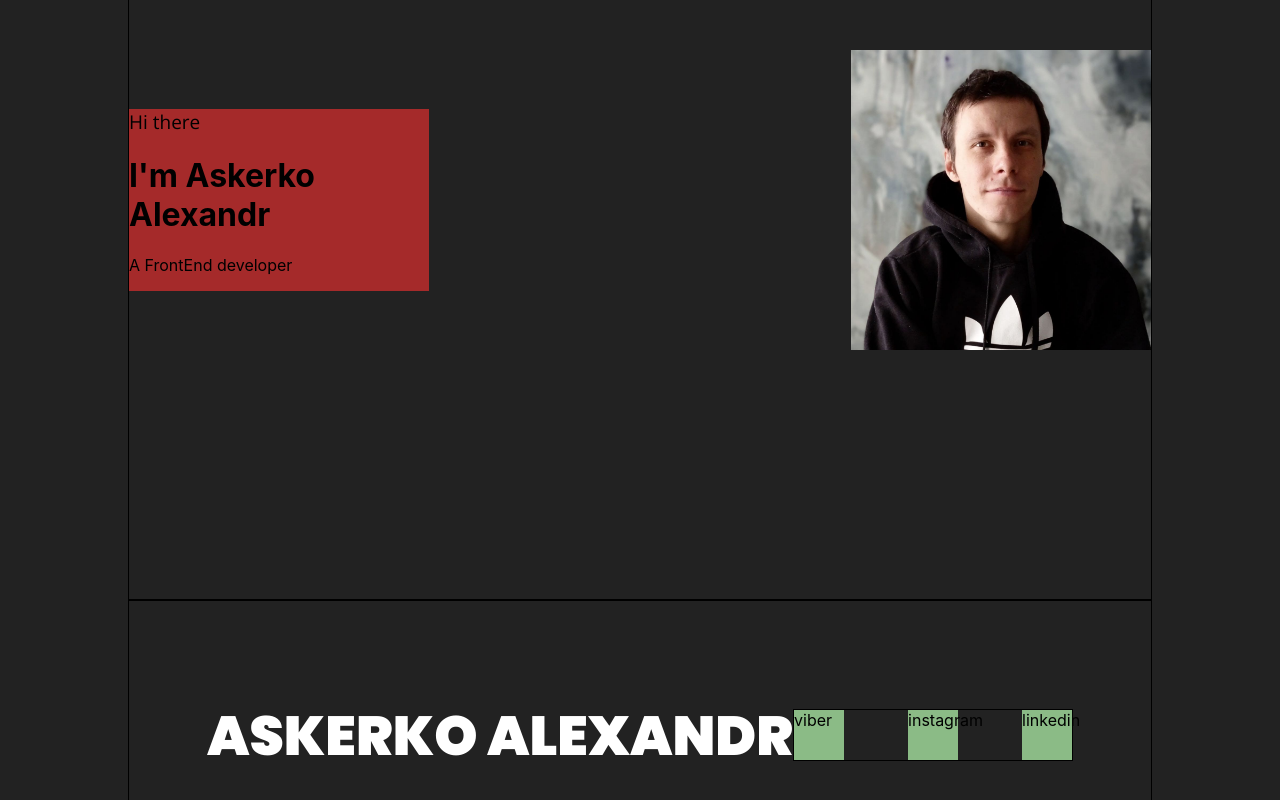
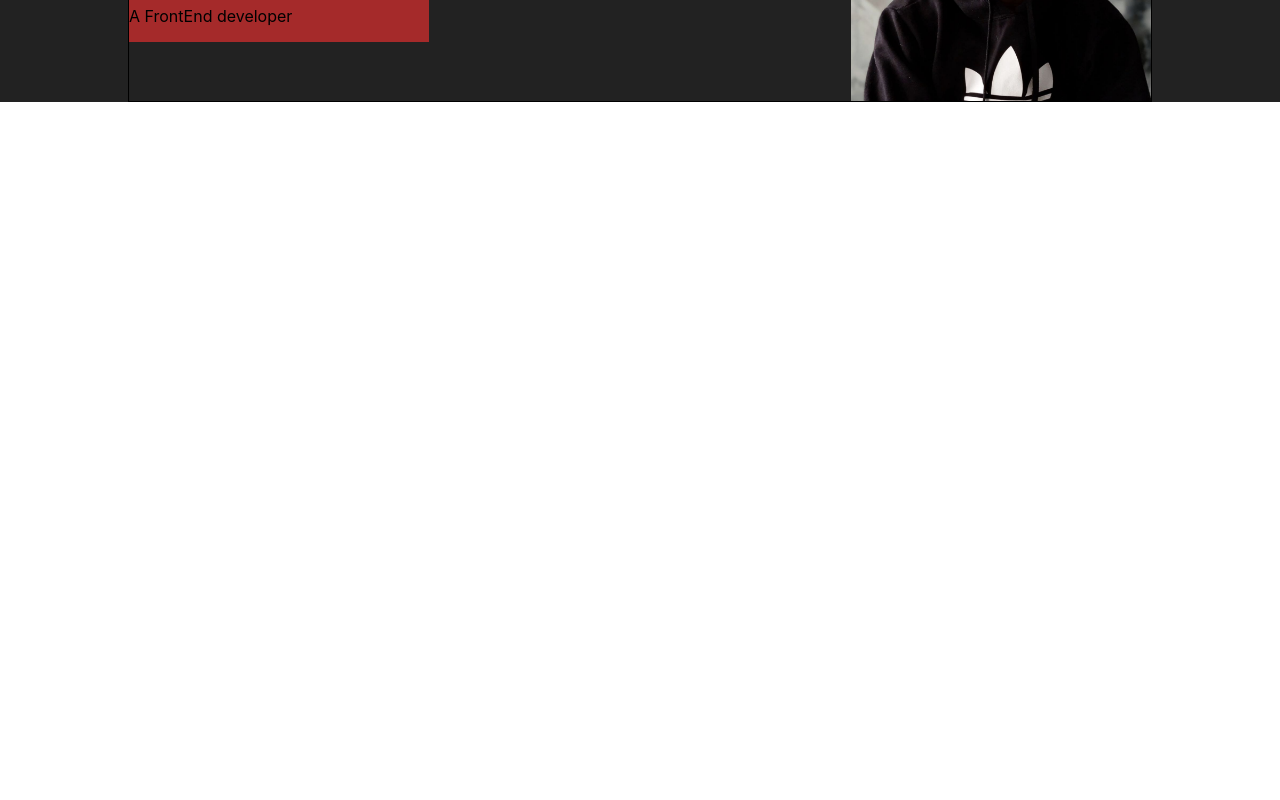
Before and after one commit to Bmwbyas/Portfolio, a React (Create React App) app: page /#/ in a window 1280 px wide. Shown: the part 250-1050 px from the top of the page. After the commit the page ends 800 px from the top, so only its background shows below. Built offline with nearby package versions, Linux system fonts and the light colour scheme.

Commit message:
fix(home page structure)

```diff
--- a/src/App.tsx
+++ b/src/App.tsx
@@ -4,10 +4,9 @@ import {Home} from "./components/Home/Home";
 import Skills from "./components/Skills/Skills";
 
 import Contacts from "./components/Contacts/Contacts";
-import Footer from "./components/Footer/Footer";
 import {Navigate, Route, Routes} from "react-router-dom";
 import {routes} from "./Routes/routes";
-import { MyProject } from './components/MyProjects/MyProject';
+import {MyProject} from './components/MyProjects/MyProject';
 
 
 function App() {
@@ -24,7 +23,6 @@ function App() {
                 <Route path={routes.error404} element={<h1>PAGE NOT FOUND</h1>}/>
                 <Route path='*' element={<Navigate to='/404'/>}/>
             </Routes>
-            <Footer/>
         </div>
     )
 }
--- a/src/components/Contacts/Contacts.tsx
+++ b/src/components/Contacts/Contacts.tsx
@@ -1,7 +1,7 @@
 import React from 'react';
 import s from './Contacts.module.scss'
 import style from '../../common/styles/Container.module.scss'
-import {Button} from "../Common/Button/Button";
+import {Button} from "../../common/components/Button/Button";
 import {Title} from "../../common/components/title/Title";
 const Contacts = () => {
     return (
--- a/src/components/Home/Home.module.scss
+++ b/src/components/Home/Home.module.scss
@@ -1,8 +1,13 @@
+@import "src/common/styles/sass/variables";
+@import "src/common/styles/sass/mixins";
 
 .mainBlock {
-  height: 100vh;
+
 
   .mainContainer {
+    @include container;
+    @include flex(row,center,space-between,wrap);
+    height: 100%;
     @media (max-width: 769px) {
       justify-content: center;
     }
--- a/src/components/MyProjects/Project/Project.tsx
+++ b/src/components/MyProjects/Project/Project.tsx
@@ -1,6 +1,6 @@
 import React from 'react';
 import s from './Project.module.css'
-import {Button} from "../../Common/Button/Button";
+import {Button} from "../../../common/components/Button/Button";
 type WorKPropsType={
     nameProject:string
     description:string
```
Also changed, not shown: src/common/components/Button/Button.module.css (renamed from src/components/Common/Button/Button.module.css), src/common/components/Button/Button.tsx (renamed from src/components/Common/Button/Button.tsx).
